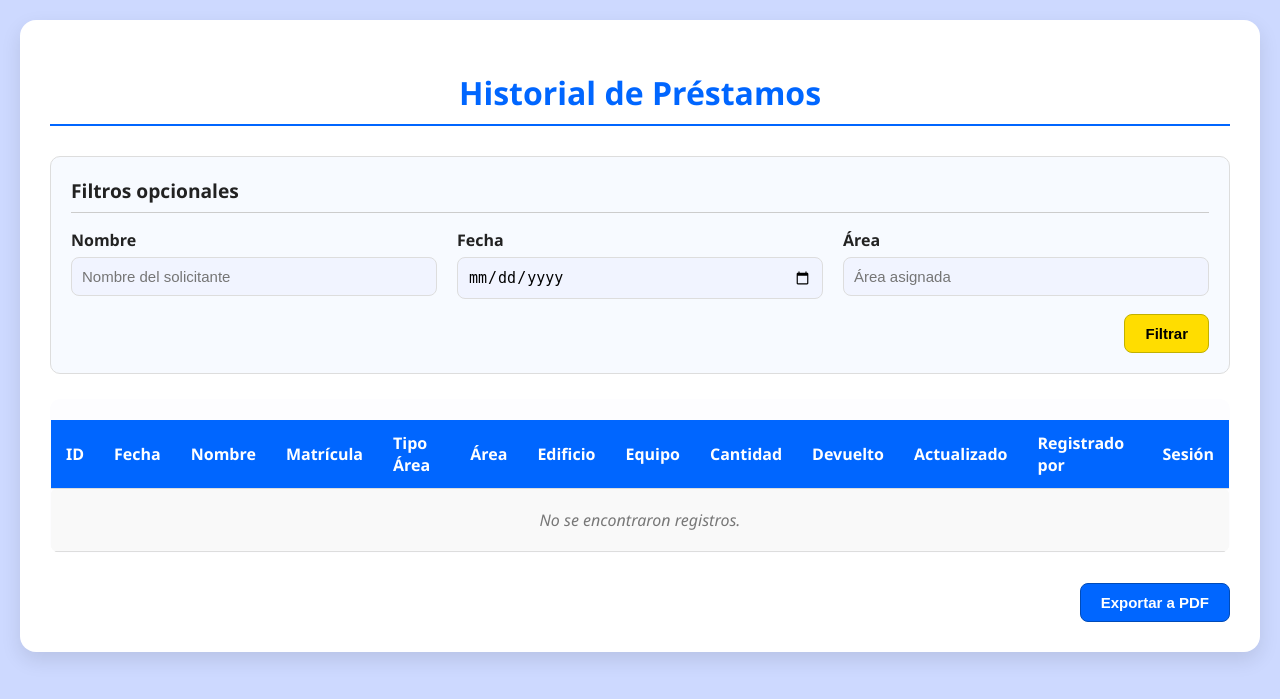
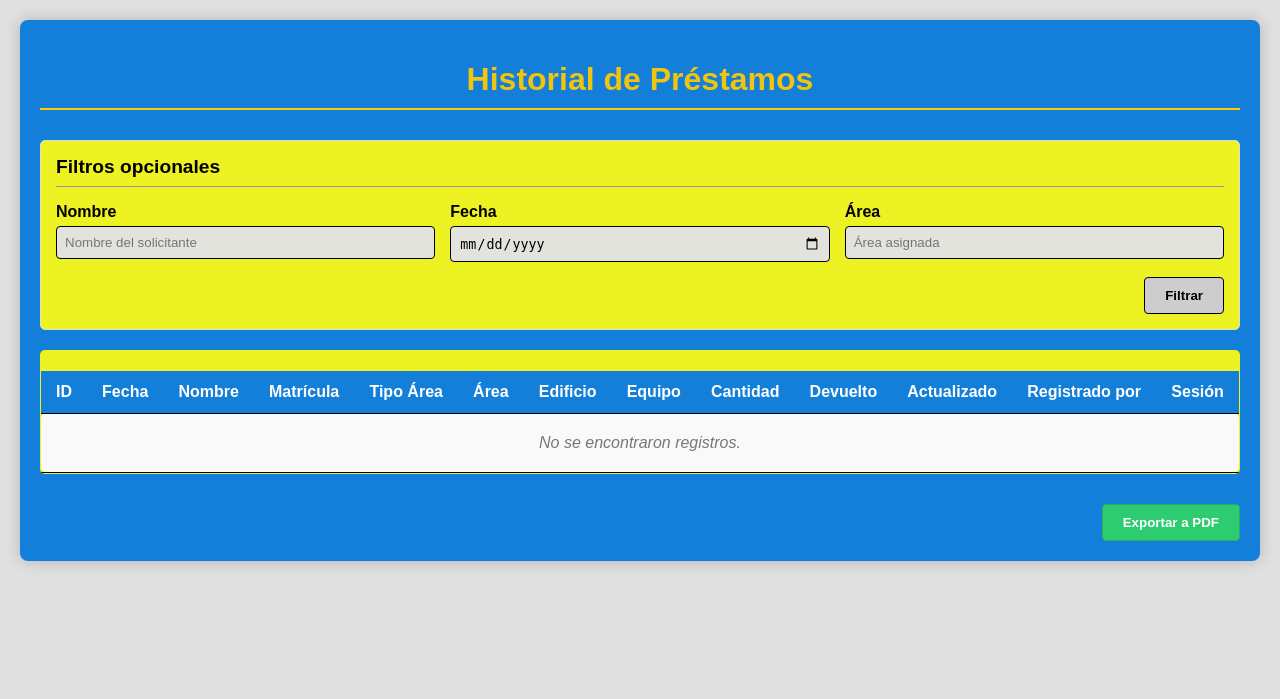
Before and after one commit to Roberstxx/Gestor-de-prestamos-CIC, a Flask app: page /admin/historial in a window 1280 px wide. Shown: the top 699 px of the page. Run offline with Flask 3, Linux system fonts and the light colour scheme; data comes from the database, SQL or seed files in the repository; data that the repository does not hold is empty; some libraries are stand-ins or nearby versions.

Commit message:
Update Historial.html

```diff
--- a/templates/Admin/Historial.html
+++ b/templates/Admin/Historial.html
@@ -1,3 +1,4 @@
+
 <!DOCTYPE html>
 <html lang="es">
 <head>
@@ -5,62 +6,51 @@
     <title>Historial de Préstamos</title>
     <script src="https://cdnjs.cloudflare.com/ajax/libs/html2pdf.js/0.10.1/html2pdf.bundle.min.js"></script>
     <style>
-        :root {
-            --azul-fondo: #cdd9ff;
-            --azul-boton: #0066ff;
-            --amarillo: #ffdd00;
-            --texto: #222;
-            --borde: #ddd;
-            --verde: #2ecc71;
-            --rojo: #e74c3c;
-            --hover-row: #d0e6ff;
-        }
-
         body {
-            font-family: 'Segoe UI', Tahoma, Geneva, Verdana, sans-serif;
+            font-family: 'Arial', sans-serif;
             margin: 0;
             padding: 20px;
-            background-color: var(--azul-fondo);
-            color: var(--texto);
+            background-color: #e0e0e0;
+            color: #333;
         }
 
         .container {
             max-width: 1200px;
             margin: 0 auto;
-            background-color: white;
-            padding: 30px;
-            border-radius: 16px;
-            box-shadow: 0 8px 20px rgba(0,0,0,0.1);
+            background-color: #137fd9;
+            padding: 20px;
+            border-radius: 8px;
+            box-shadow: 0 0 15px rgba(0,0,0,0.2);
         }
 
         h1 {
             text-align: center;
-            color: var(--azul-boton);
+            color: #f1c40f;
             margin-bottom: 30px;
             padding-bottom: 10px;
-            border-bottom: 2px solid var(--azul-boton);
+            border-bottom: 2px solid #fcca04;
         }
 
         .filtros {
-            background-color: #f7faff;
-            padding: 20px;
-            border-radius: 10px;
-            margin-bottom: 25px;
-            border: 1px solid var(--borde);
+            background-color: #edf222;
+            padding: 15px;
+            border-radius: 5px;
+            margin-bottom: 20px;
+            border: 1px solid #ddd;
         }
 
         .filtros h2 {
             margin-top: 0;
-            color: var(--texto);
+            color: #050000;
             font-size: 1.2em;
-            border-bottom: 1px solid #ccc;
+            border-bottom: 1px solid #949494;
             padding-bottom: 8px;
         }
 
         .grupo-filtros {
             display: flex;
             flex-wrap: wrap;
-            gap: 20px;
+            gap: 15px;
             margin-bottom: 10px;
         }
 
@@ -71,25 +61,24 @@
 
         label {
             display: block;
-            margin-bottom: 6px;
+            margin-bottom: 5px;
             font-weight: bold;
-            color: var(--texto);
+            color: #020000;
         }
 
         input, select {
             width: 100%;
-            padding: 10px;
-            border: 1px solid var(--borde);
-            border-radius: 8px;
+            padding: 8px;
+            border: 1px solid #000000;
+            border-radius: 4px;
             box-sizing: border-box;
-            background-color: #f1f4ff;
-            font-size: 15px;
+            background-color: #e3e3dd;
         }
 
         input:focus, select:focus {
             outline: none;
-            border-color: var(--azul-boton);
-            background-color: white;
+            border-color: #000000;
+            background-color: #ff0101;
         }
 
         .botones {
@@ -102,41 +91,40 @@
         button {
             padding: 10px 20px;
             border: none;
-            border-radius: 8px;
+            border-radius: 4px;
             cursor: pointer;
             font-weight: bold;
-            font-size: 15px;
             transition: all 0.3s;
         }
 
         .btn-filtrar {
-            background-color: var(--amarillo);
-            color: black;
-            border: 1px solid #c1b100;
+            background-color: #cdcdcf;
+            color: #000000;
+            border: 1px solid #000000;
         }
 
         .btn-filtrar:hover {
-            background-color: #e6c800;
+            background-color: #137fd1;
             transform: translateY(-2px);
-            box-shadow: 0 2px 5px rgba(0,0,0,0.1);
+            box-shadow: 0 2px 5px rgba(235, 3, 3, 0.1);
         }
 
         .btn-pdf {
-            background-color: var(--azul-boton);
+            background-color: #2ecc71;
             color: white;
-            border: 1px solid #004bb8;
+            border: 1px solid #27ae60;
         }
 
         .btn-pdf:hover {
-            background-color: #004ec4;
+            background-color: #27ae60;
             transform: translateY(-2px);
             box-shadow: 0 2px 5px rgba(0,0,0,0.1);
         }
 
         .tabla-contenedor {
             overflow-x: auto;
-            border-radius: 10px;
-            background-color: #fdfdff;
+            background-color: #edf222;
+            border-radius: 5px;
             padding: 1px;
         }
 
@@ -149,27 +137,27 @@
         th, td {
             padding: 12px 15px;
             text-align: left;
-            border-bottom: 1px solid var(--borde);
+            border-bottom: 1px solid #000000;
         }
 
         th {
-            background-color: var(--azul-boton);
+            background-color: #137fd9;
             color: white;
             position: sticky;
             top: 0;
         }
 
         tr:nth-child(even) {
-            background-color: #f1f4ff;
+            background-color: #edf222;
         }
 
         tr:hover {
-            background-color: var(--hover-row);
+            background-color: #31c2ee;
             transition: background-color 0.2s;
         }
 
         td:hover {
-            background-color: #eef3ff;
+            background-color: #d4d4d4;
         }
 
         .sin-resultados {
@@ -182,22 +170,22 @@
         }
 
         .estado-pendiente {
-            background-color: var(--rojo);
+            background-color: #fc0d00;
             color: white;
-            padding: 6px 12px;
-            border-radius: 5px;
-            font-size: 0.85em;
+            padding: 5px 10px;
+            border-radius: 3px;
+            font-size: 0.8em;
             display: inline-block;
             min-width: 80px;
             text-align: center;
         }
 
         .estado-devuelto {
-            background-color: var(--verde);
+            background-color: #2ecc71;
             color: white;
-            padding: 6px 12px;
-            border-radius: 5px;
-            font-size: 0.85em;
+            padding: 5px 10px;
+            border-radius: 3px;
+            font-size: 0.8em;
             display: inline-block;
             min-width: 80px;
             text-align: center;
@@ -273,8 +261,8 @@
         {% for prestamo in historial %}
         <tr>
             <td>{{ prestamo.id }}</td>
-            <td>{{ prestamo.fecha }}</td>
-            <td>{{ prestamo.nombre }}</td>
+            <td>{{ prestamo.fecha_prestamo }}</td>
+            <td>{{ prestamo.profesor_id }}</td>
             <td>{{ prestamo.matricula }}</td>
             <td>{{ prestamo.tipo_area }}</td>
             <td>{{ prestamo.area }}</td>
@@ -299,6 +287,7 @@
         </tr>
     {% endif %}
 </tbody>
+
             </table>
         </div>
 
```
